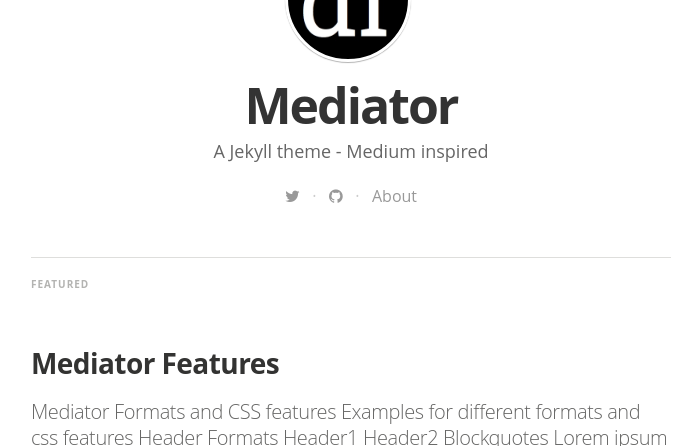
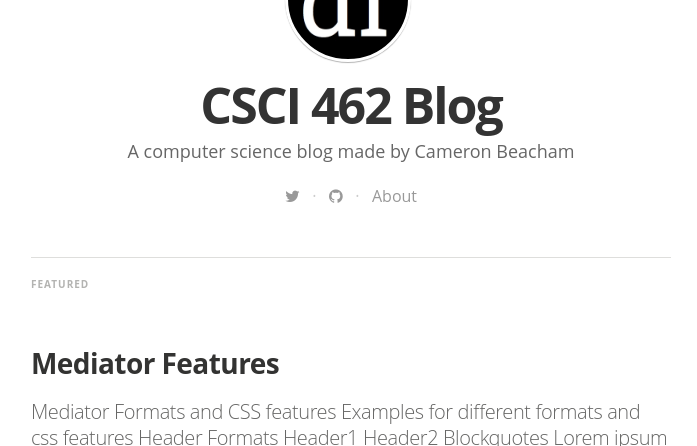
Before and after one commit to beachamc/beachamc.github.io, a Jekyll site: the page built from index.html, in a window 1280 px wide and 900 px high, cut to the strip 454-900 px from the top of the window. Shown: the whole strip, without its empty margins (289-986 px from the left). Built offline with Jekyll 4.4.1, drawn with Linux system fonts in a browser that asks for light colours; nearby versions of some CDN libraries; some web fonts are replaced; Markdown is read by kramdown in place of the engine named in the settings; the list of posts is cut into pages by our own code; some of the changed text lies outside the part shown.

Commit message:
updating _config.yml

```diff
--- a/_config.yml
+++ b/_config.yml
@@ -3,18 +3,18 @@ markdown: redcarpet
 highlighter: pygments
 
 # Site settings
-title: "Mediator"
+title: "CSCI 462 Blog"
 description: > # this means to ignore newlines until "email:"
-   A Jekyll theme - Medium inspired
+   A computer science blog made by Cameron Beacham
 
-email: a-mail@mail.mail
+email: beachamc@me.com
 #blog logo
 logo: "/assets/images/df_logo.jpg"
 # blog cover
 cover: "/assets/images/cA4aKEIPQrerBnp1yGHv_IMG_9534-3-2.jpg"
 
-name: 'Dirk Fabisch'
-author: 'Dirk Fabisch'
+name: 'Cameron Beacham'
+author: 'Cameron Beacham'
 author_image: "/assets/images/author.jpg"
 
 paginate:	5
@@ -25,7 +25,7 @@ baseurl: ""
 # social icons and sharing options
 social:
   - icon:	twitter
-    url:	https://twitter.com/dirkfabisch
+    url:	https://twitter.com/beachamcr
     desc: Follow me on twitter
     share_url: http://twitter.com/share
     share_title: ?text=
@@ -39,7 +39,7 @@ social:
 #    share_link: "&amp;u="
 
   - icon:	github
-    url:	https://github.com/dirkfabisch
+    url:	https://github.com/beachamc
     desc:	Fork me on github
     share_url:
     share_title:
```
